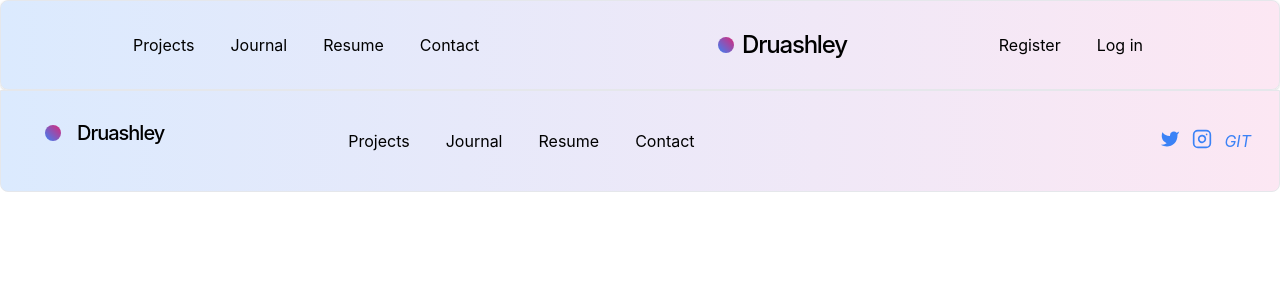
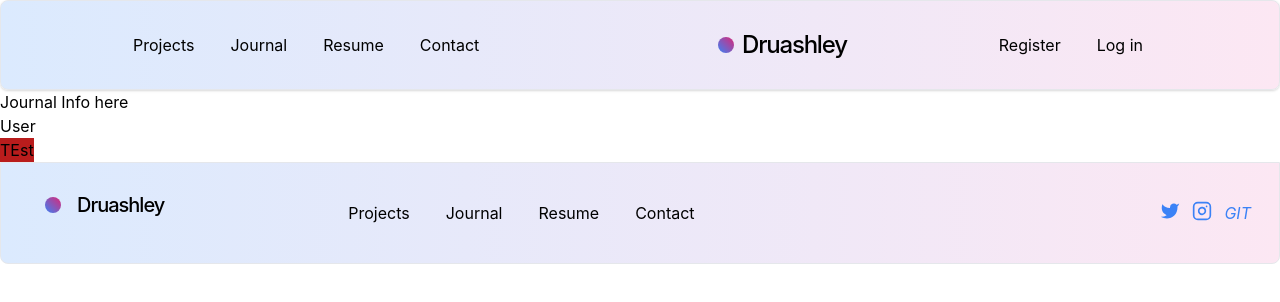
Before and after one commit to Druashley/Druashleyv3, a React (Create React App) app: page /#/journal in a window 1280 px wide. Shown: the top 302 px of the page. Built offline with nearby package versions, Linux system fonts and the light colour scheme; no server answers; sample sign-in values are in the browser's storage.

Commit message:
set up a user role and admin role for the front end. Will use this for authorization

```diff
--- a/src/App.js
+++ b/src/App.js
@@ -7,11 +7,13 @@ import Login from "./components/auth/Login";
 import Register from "./components/auth/Register";
 import UserContext from "./context/UserContext";
 import Axios from "axios";
+import JournalPage from "./pages/JournalPage";
 
 function App() {
   const [userData, setUserData] = useState({
     token: undefined,
     user: undefined,
+    role: "User",
   });
 
   useEffect(() => {
@@ -33,6 +35,7 @@ function App() {
         setUserData({
           token,
           user: userRes.data,
+          role: userRes.data.role,
         });
       }
     };
@@ -48,6 +51,7 @@ function App() {
           <Route path="/" exact component={HomePage} />
           <Route path="/login" exact component={Login} />
           <Route path="/register" exact component={Register} />
+          <Route path="/journal" exact component={JournalPage} />
         </Switch>
         <Footer />
       </UserContext.Provider>
--- /dev/null
+++ b/src/components/Journal/Journal.js
@@ -0,0 +1,26 @@
+import React, { useContext } from "react";
+import UserContext from "../../context/UserContext";
+
+export default function Journal() {
+  const { userData } = useContext(UserContext);
+
+  const adminCheck = () => {
+    console.log(userData.role);
+
+    if (userData.role === "Admin") {
+      return true;
+    } else {
+      return false;
+    }
+  };
+
+  return (
+    <div>
+      <div>Journal Info here</div>
+      {adminCheck() ? <h1>Admin</h1> : <h1>User</h1>}
+      <button className="bg-red-700" onClick={adminCheck}>
+        TEst
+      </button>
+    </div>
+  );
+}
--- a/src/components/auth/Login.js
+++ b/src/components/auth/Login.js
@@ -25,6 +25,7 @@ export default function Login() {
       setUserData({
         token: loginRes.data.token,
         user: loginRes.data.user,
+        role: loginRes.data.role,
       });
       localStorage.setItem("auth-token", loginRes.data.token);
       history.push("/");
--- /dev/null
+++ b/src/pages/JournalPage.js
@@ -0,0 +1,10 @@
+import React from "react";
+import Journal from "../components/Journal/Journal";
+
+export default function JournalPage() {
+  return (
+    <div>
+      <Journal />
+    </div>
+  );
+}
```
